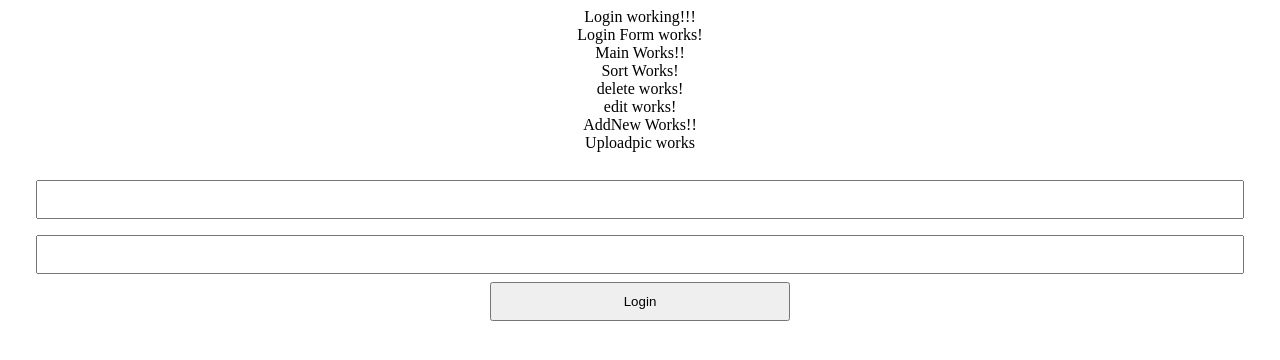
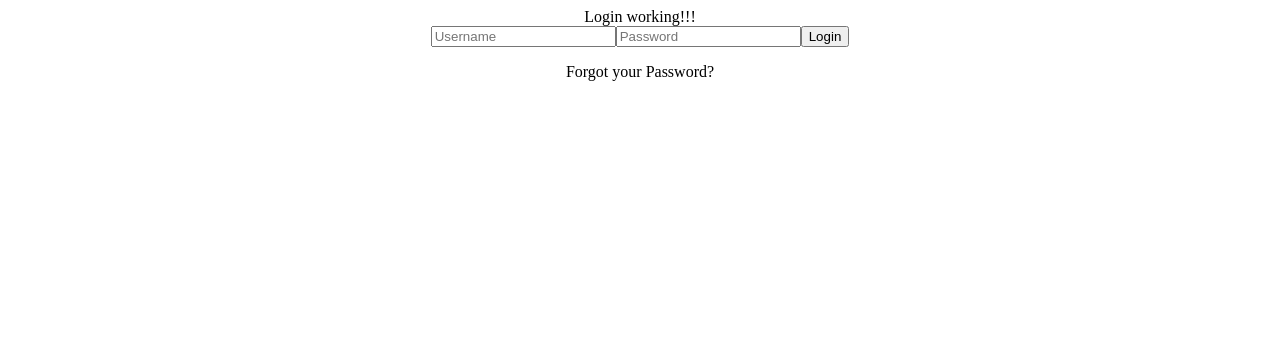
Before and after one commit to foodiefun/foodiefunfrontend, a React (Create React App) app: page / in a window 1280 px wide. Shown: the top 360 px of the page. Built offline with nearby package versions, Linux system fonts and the light colour scheme.

Commit message:
routing created, starting on login

```diff
--- a/src/App.js
+++ b/src/App.js
@@ -1,6 +1,7 @@
 import React from 'react';
 import './App.css';
 
+import { BrowserRouter as Router, Route } from 'react-router-dom';
 import Login from './components/Login';
 import Main from './components/Main';
 import AddNew from './components/AddNew';
@@ -8,16 +9,22 @@ import AddNew from './components/AddNew';
 function App() {
   return (
     <div className="App" style={AppStyle}>
-      <Login />
-      <Main />
-      <AddNew />
+      <Router>
+        <Route exact path="/" component={Login} />
+        {/* <Login /> */}
+        <Route exact path="/home" component={Main} />
+        {/* <Main /> */}
+        <Route exact path="/add-new" component={AddNew} />
+        {/* <AddNew /> */}
+      </Router>
     </div>
   );
 }
 
 export default App;
 
-const AppStyle={
-  margin:'auto',
-  textAlign:'center',
-}
+const AppStyle = {
+  margin: 'auto',
+  padding: '0px',
+  textAlign: 'center'
+};
--- a/src/components/Login.js
+++ b/src/components/Login.js
@@ -1,14 +1,26 @@
 import React from 'react'
 import LoginForm from './LoginForm';
+// import Background from './Background';
 
 function Login() {
   return (
-    <div>
+    <div style={imgStyle}>
       Login working!!!
       <LoginForm />
-      <background />
+      {/* <Background /> */}
     </div>
   )
 }
 
 export default Login
+const imgStyle={
+  // background:'url(https://images.pexels.com/photos/262896/pexels-photo-262896.jpeg?auto=compress&cs=tinysrgb&dpr=2&h=650&w=940)',
+  // backgroundRepeat: 'no-repeat',
+  // backgroundSize:'cover',
+  // height: '1000px',
+  // width:'100%',
+  // minWidth:'435px',
+  // maxWidth: '1024px',
+  // margin: '0px',
+  // padding: '0px',
+}
--- a/src/components/LoginForm.js
+++ b/src/components/LoginForm.js
@@ -1,10 +1,47 @@
 import React, { Component } from 'react'
 
 export class LoginForm extends Component {
+
+
+
+
+
+
+
   render() {
     return (
       <div>
-        Login Form works!
+        <div className="loginform">
+          <form onSubmit={this.handleLogin}>
+            <input
+              type="text"
+              name="username"
+              // value={this.state.credentials.username}
+              onChange={this.handleChange}
+              placeholder="Username"
+            />
+            <input
+              type="text"
+              name="password"
+              // value={this.state.credentials.password}
+              onChange={this.handleChange}
+              placeholder="Password"
+            />
+            <button>
+              {this.props.isLoggingIn ? (
+                <img
+                  src="https://ya-webdesign.com/images/minimalist-transparent-loading-gif-11.gif"
+                  alt=""
+                  loadDots
+                />
+              ) : (
+                'Login'
+              )}
+            </button>
+            {this.props.error && <p className="error">{this.props.error}</p>}
+            <p>Forgot your Password?</p>
+          </form>
+        </div>
       </div>
     )
   }
```
Also changed, not shown: src/components/PrivateRoute.js (+37 -0 lines), src/components/background.js (+14 -6 lines), src/assets/art-cutlery-dining-262896.jpg (deleted), 1 other file (tests, documents, lock files or other folders).
